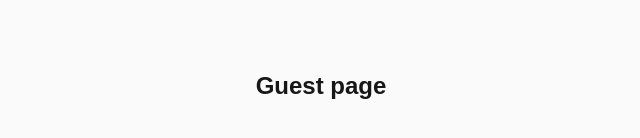
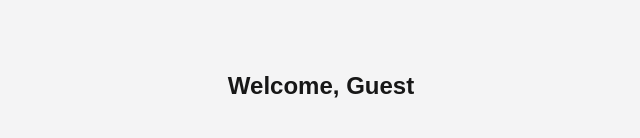
Before and after one commit to softmarkcollective-coder/Modus-web, a Next.js app in the folder modus/: page /guest in a window 1280 px wide. Shown: the part 314-452 px from the top of the page, without its empty margins (319-959 px from the left). Built offline with nearby package versions, Linux system fonts and the light colour scheme.

Commit message:
fix guest prerender error and stabilize routes

```diff
--- a/modus/app/admin/page.tsx
+++ b/modus/app/admin/page.tsx
@@ -1,7 +1,9 @@
 export default function AdminPage() {
   return (
     <div className="min-h-screen flex items-center justify-center bg-zinc-100">
-      <h1 className="text-2xl font-semibold">Admin overview</h1>
+      <h1 className="text-2xl font-semibold">
+        Admin overview
+      </h1>
     </div>
   );
 }
--- a/modus/app/guest/page.tsx
+++ b/modus/app/guest/page.tsx
@@ -1,16 +1,25 @@
-"use client";
+'use client';
 
-import { useSearchParams } from "next/navigation";
+import { useSearchParams } from 'next/navigation';
+import { Suspense } from 'react';
 
-export default function GuestClient() {
+function GuestContent() {
   const searchParams = useSearchParams();
-  const event = searchParams.get("event");
+  const name = searchParams.get('name') ?? 'Guest';
 
   return (
-    <div className="min-h-screen flex items-center justify-center bg-zinc-50">
+    <div className="min-h-screen flex items-center justify-center bg-zinc-100">
       <h1 className="text-2xl font-semibold">
-        Guest page {event ? `for event: ${event}` : ""}
+        Welcome, {name}
       </h1>
     </div>
   );
 }
+
+export default function GuestPage() {
+  return (
+    <Suspense fallback={<div className="p-8">Loading guest…</div>}>
+      <GuestContent />
+    </Suspense>
+  );
+}
```
